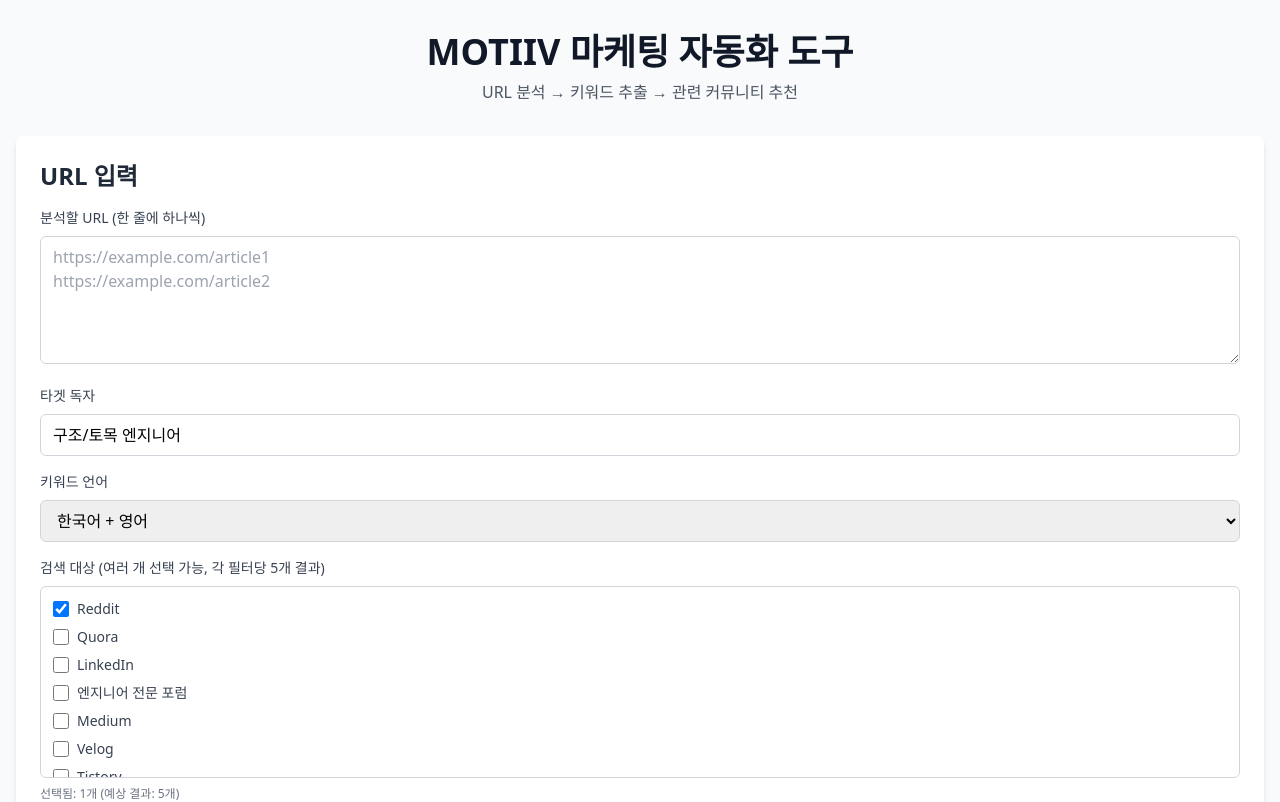
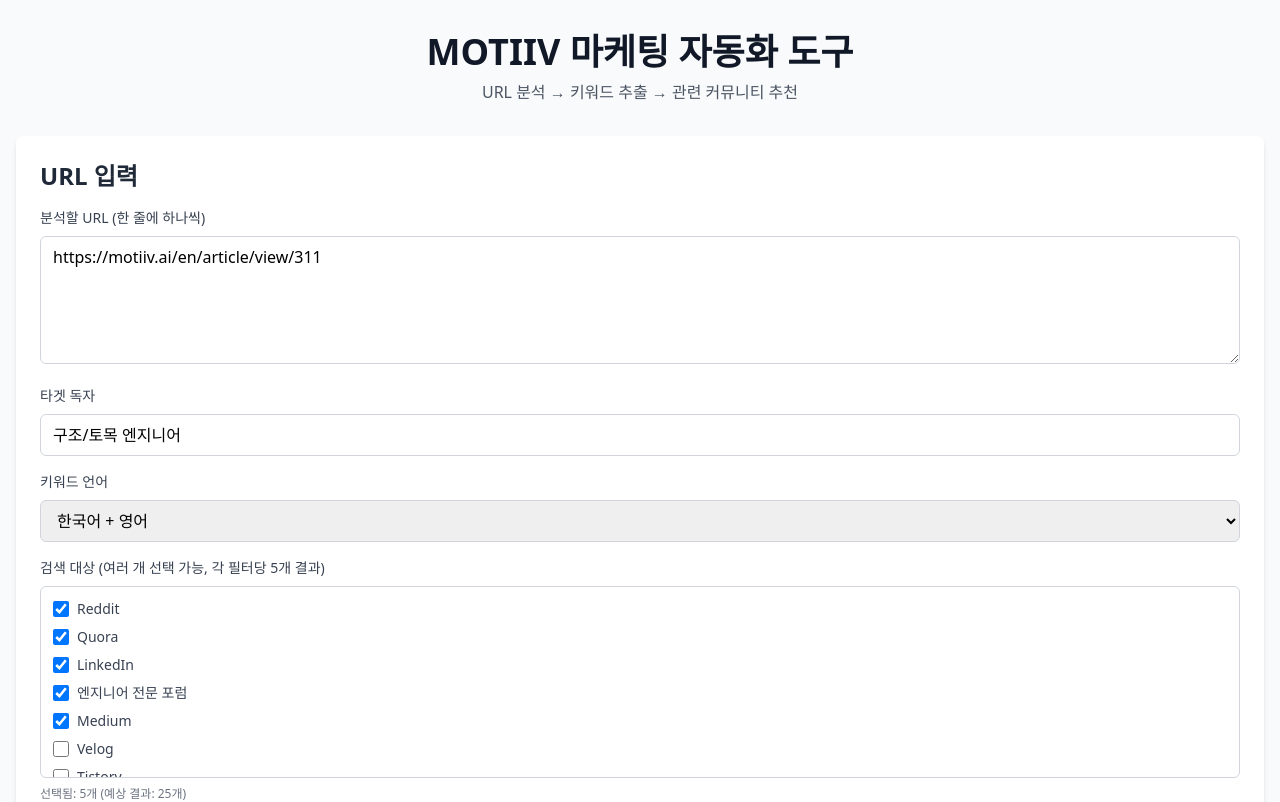
Before and after one commit to TaeleeKim/motiiv_maketing, a Next.js app: page / in a window 1280 px wide. Shown: the top 802 px of the page. Built offline with nearby package versions, Linux system fonts and the light colour scheme.

Commit message:
default 값 추가

```diff
--- a/src/components/UrlInput.tsx
+++ b/src/components/UrlInput.tsx
@@ -23,10 +23,10 @@
 ];
 
 export default function UrlInput({ onSubmit, loading }: UrlInputProps) {
-  const [urlText, setUrlText] = useState('');
+  const [urlText, setUrlText] = useState('https://motiiv.ai/en/article/view/311');
   const [targetAudience, setTargetAudience] = useState('구조/토목 엔지니어');
   const [language, setLanguage] = useState('both');
-  const [searchFilters, setSearchFilters] = useState<FilterOption[]>(['reddit']);
+  const [searchFilters, setSearchFilters] = useState<FilterOption[]>(['reddit', 'quora', 'linkedin', 'engineer_forum', 'medium']);
 
   const handleSubmit = (e: React.FormEvent) => {
     e.preventDefault();
```
